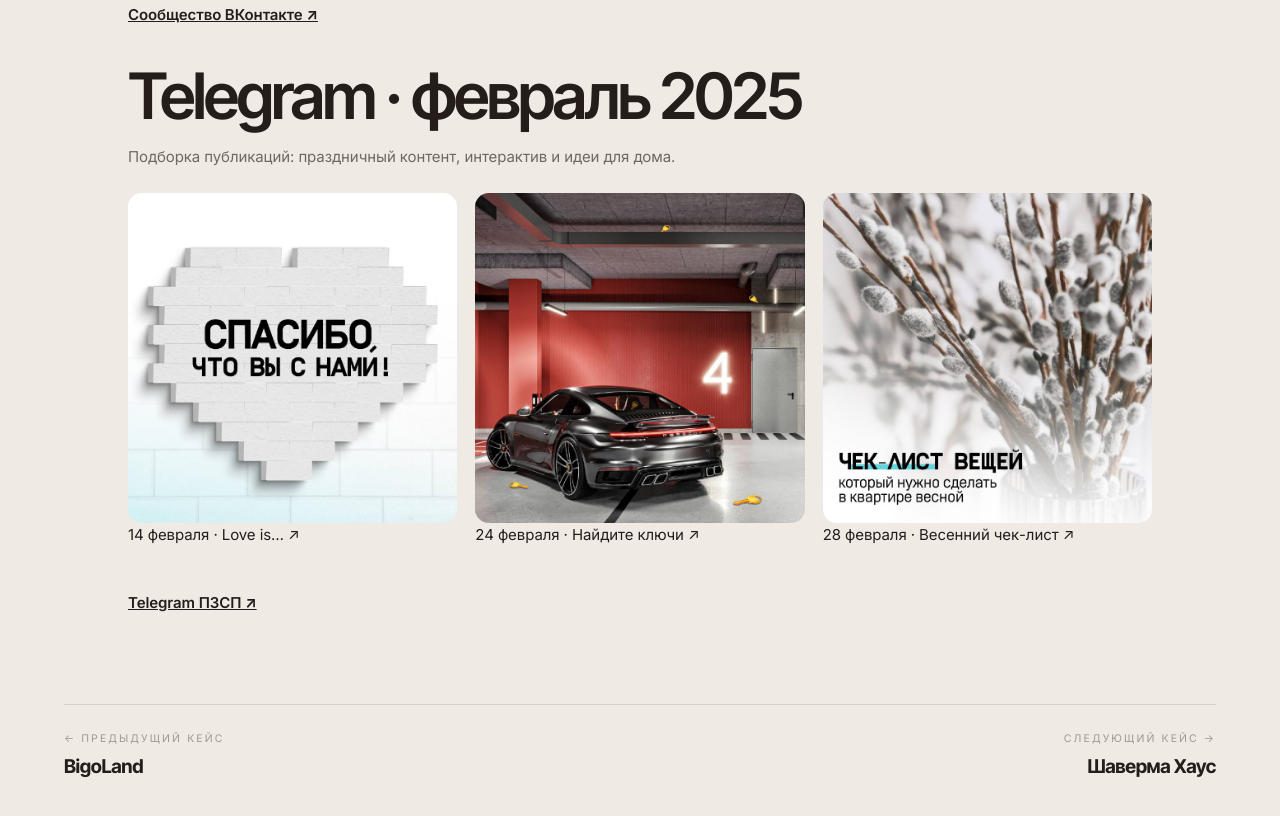
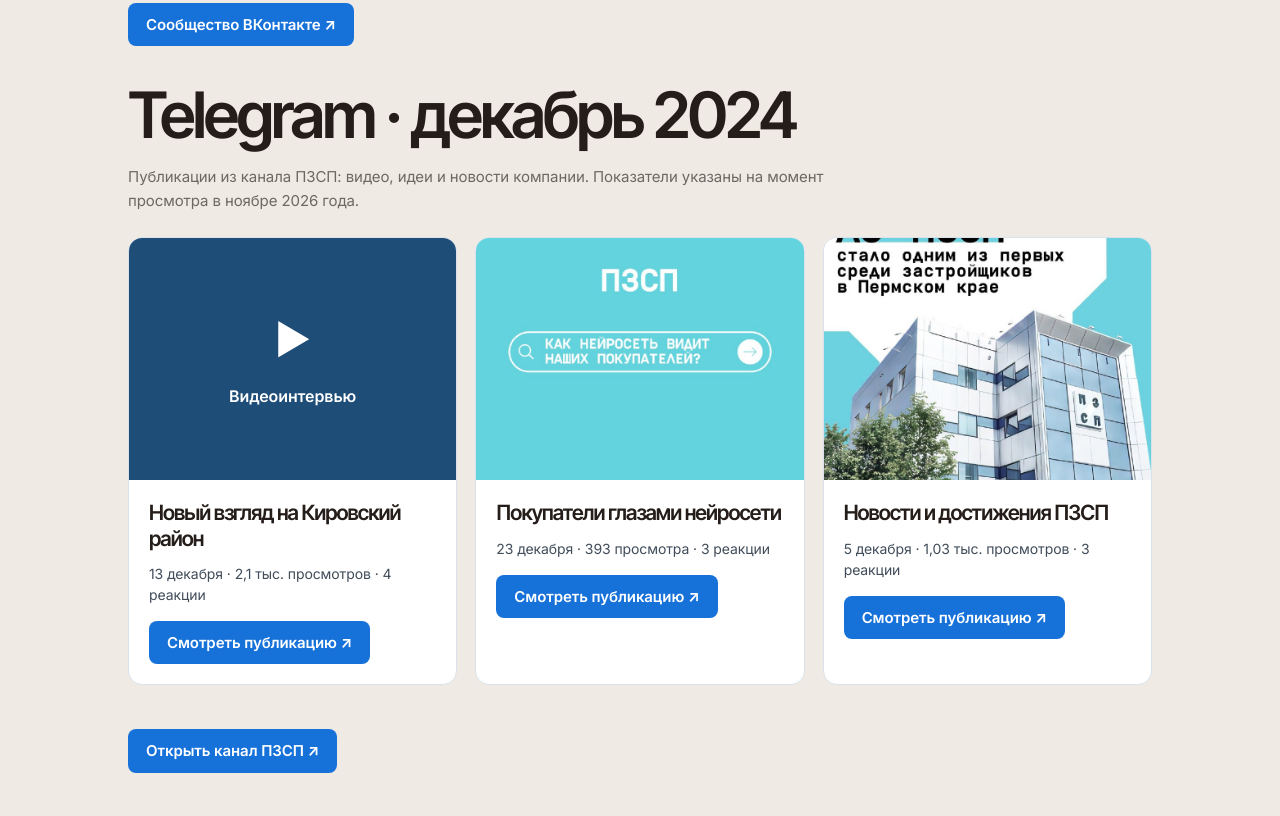
Before and after one commit to asmarkovasmm-lang/offers-2026, a plain HTML site: page cases/pzsp-grupp/index.html in a window 1280 px wide. Shown: the part 2364-3180 px from the top of the page. Drawn offline with Linux system fonts and the light colour scheme.

Commit message:
Add files via upload

```diff
--- a/cases/pzsp-grupp/index.html
+++ b/cases/pzsp-grupp/index.html
@@ -513,6 +513,7 @@ footer.end h2{color:var(--cream)}
 .ticker-track span{font-weight:500;letter-spacing:.02em}
 
 .content-showcase{max-width:1420px;margin:70px auto 0;padding:0 var(--pad)}.content-showcase h2{font-size:clamp(36px,5vw,68px);margin-bottom:20px}.content-showcase p{max-width:760px;color:var(--text-2);margin:0 0 20px}.content-grid{display:grid;grid-template-columns:repeat(4,minmax(0,1fr));gap:14px}.content-grid video{width:100%;aspect-ratio:9/16;object-fit:cover;background:#211c1a;border-radius:14px}.content-showcase .source{display:inline-block;margin-top:20px;font-weight:700}.report-img{display:block;width:100%;border-radius:14px}.bot-map-blue{background:#72b6ff!important;border-color:#72b6ff!important;color:#112946!important}.bot-map-blue .lc-k,.bot-map-blue .lc-v,.bot-map-blue .lc-arrow{color:#112946!important}@media(max-width:700px){.content-grid{grid-template-columns:repeat(2,minmax(0,1fr))}}
+.content-showcase .source{display:inline-flex;align-items:center;background:#1671d9;color:#fff!important;padding:12px 18px;border-radius:8px;text-decoration:none;font-weight:700;line-height:1.3}.content-showcase .source:hover,.content-showcase .source:focus-visible{background:#0d55ab;text-decoration:underline}.telegram-posts{display:grid;grid-template-columns:repeat(3,minmax(0,1fr));gap:18px;margin:24px 0}.telegram-post{background:#fff;border:1px solid #d9e2eb;border-radius:14px;overflow:hidden}.telegram-post img,.telegram-video{display:block;width:100%;aspect-ratio:1.35;object-fit:cover}.telegram-video{background:#1e4d78;color:white;display:flex;flex-direction:column;align-items:center;justify-content:center;gap:12px;font-size:40px}.telegram-video span{font-size:16px;font-weight:600}.telegram-copy{padding:20px}.telegram-copy h3{font-size:21px;line-height:1.2;margin:0 0 12px}.telegram-copy p{font-size:14px;line-height:1.5;margin:0;color:#414d5a}.telegram-copy .source{margin-top:16px}@media(max-width:700px){.telegram-posts{grid-template-columns:1fr}}
 </style>
 <style>
 .niche{display:inline-flex;align-items:center;gap:7px;font-size:11px;letter-spacing:.16em;
@@ -693,10 +694,12 @@ footer.end h2{color:var(--cream)}
       </div>
     </div>
 <div class="content-showcase"><h2>Контент</h2><p>В сентябре 2024 года в сообществе вышли видео и публикации о жизни рядом с домом, преимуществах жилого комплекса и 3D-туре по квартире. В отчете — примеры постов и их результаты.</p><img class="report-img" src="../assets/pzsp-content-report.png" alt="Примеры публикаций ПЗСП и реакции на них, сентябрь 2024" loading="lazy"><a class="source" href="https://vk.com/permzsp" target="_blank" rel="noopener">Сообщество ВКонтакте ↗</a></div>
-<div class="content-showcase" style="margin-top:40px"><h2>Telegram · февраль 2025</h2><p>Подборка публикаций: праздничный контент, интерактив и идеи для дома.</p><div style="display:grid;grid-template-columns:repeat(auto-fit,minmax(220px,1fr));gap:18px;margin:24px 0">
-<a href="https://t.me/permpzsp/1130" target="_blank" rel="noopener" style="color:inherit;text-decoration:none"><img class="report-img" src="telegram-1130.jpg" alt="Публикация ПЗСП ко Дню влюбленных" loading="lazy"><span>14 февраля · Love is… ↗</span></a>
-<a href="https://t.me/permpzsp/1139" target="_blank" rel="noopener" style="color:inherit;text-decoration:none"><img class="report-img" src="telegram-1139.jpg" alt="Интерактив ПЗСП: найди ключи" loading="lazy"><span>24 февраля · Найдите ключи ↗</span></a>
-<a href="https://t.me/permpzsp/1143" target="_blank" rel="noopener" style="color:inherit;text-decoration:none"><img class="report-img" src="telegram-1143.jpg" alt="Весенний чек-лист ПЗСП" loading="lazy"><span>28 февраля · Весенний чек-лист ↗</span></a></div><a class="source" href="https://t.me/permpzsp" target="_blank" rel="noopener">Telegram ПЗСП ↗</a></div>
+<div class="content-showcase" style="margin-top:40px"><h2>Telegram · декабрь 2024</h2><p>Публикации из канала ПЗСП: видео, идеи и новости компании. Показатели указаны на момент просмотра в ноябре 2026 года.</p>
+<div class="telegram-posts">
+<article class="telegram-post"><div class="telegram-video">▶ <span>Видеоинтервью</span></div><div class="telegram-copy"><h3>Новый взгляд на Кировский район</h3><p>13 декабря · 2,1 тыс. просмотров · 4 реакции</p><a class="source" href="https://t.me/permpzsp/945" target="_blank" rel="noopener">Смотреть публикацию ↗</a></div></article>
+<article class="telegram-post"><img src="telegram-971.jpg" alt="Как нейросеть видит покупателей квартир ПЗСП" loading="lazy"><div class="telegram-copy"><h3>Покупатели глазами нейросети</h3><p>23 декабря · 393 просмотра · 3 реакции</p><a class="source" href="https://t.me/permpzsp/971" target="_blank" rel="noopener">Смотреть публикацию ↗</a></div></article>
+<article class="telegram-post"><img src="telegram-933.jpg" alt="Публикация о строительстве жилья ПЗСП" loading="lazy"><div class="telegram-copy"><h3>Новости и достижения ПЗСП</h3><p>5 декабря · 1,03 тыс. просмотров · 3 реакции</p><a class="source" href="https://t.me/permpzsp/933" target="_blank" rel="noopener">Смотреть публикацию ↗</a></div></article>
+</div><a class="source" href="https://t.me/permpzsp" target="_blank" rel="noopener">Открыть канал ПЗСП ↗</a></div>
   </section>
 
 <div class="case-nav">
```
Also changed, not shown: cases/pzsp-grupp/telegram-933.jpg (added), cases/pzsp-grupp/telegram-971.jpg (added).
